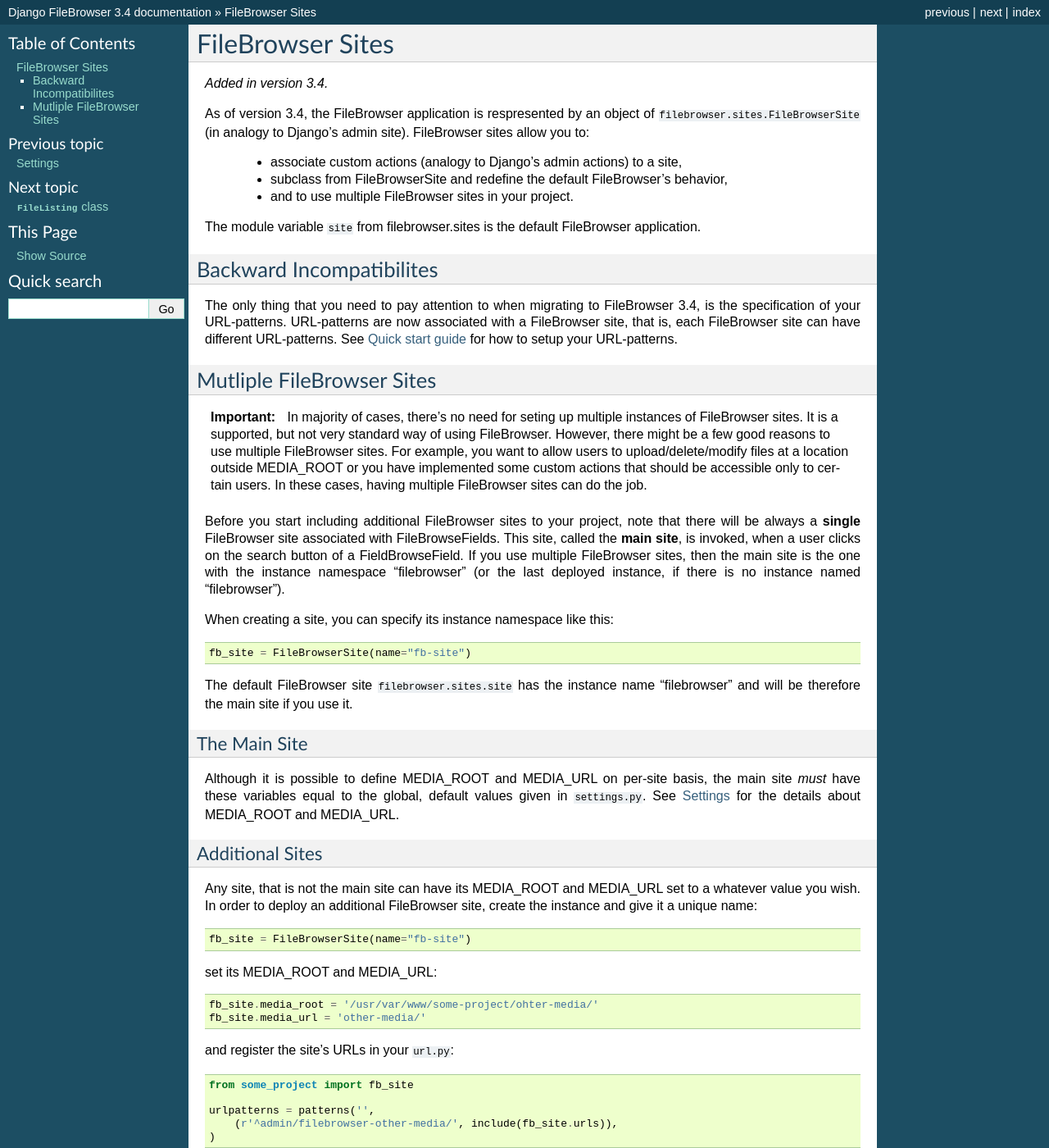
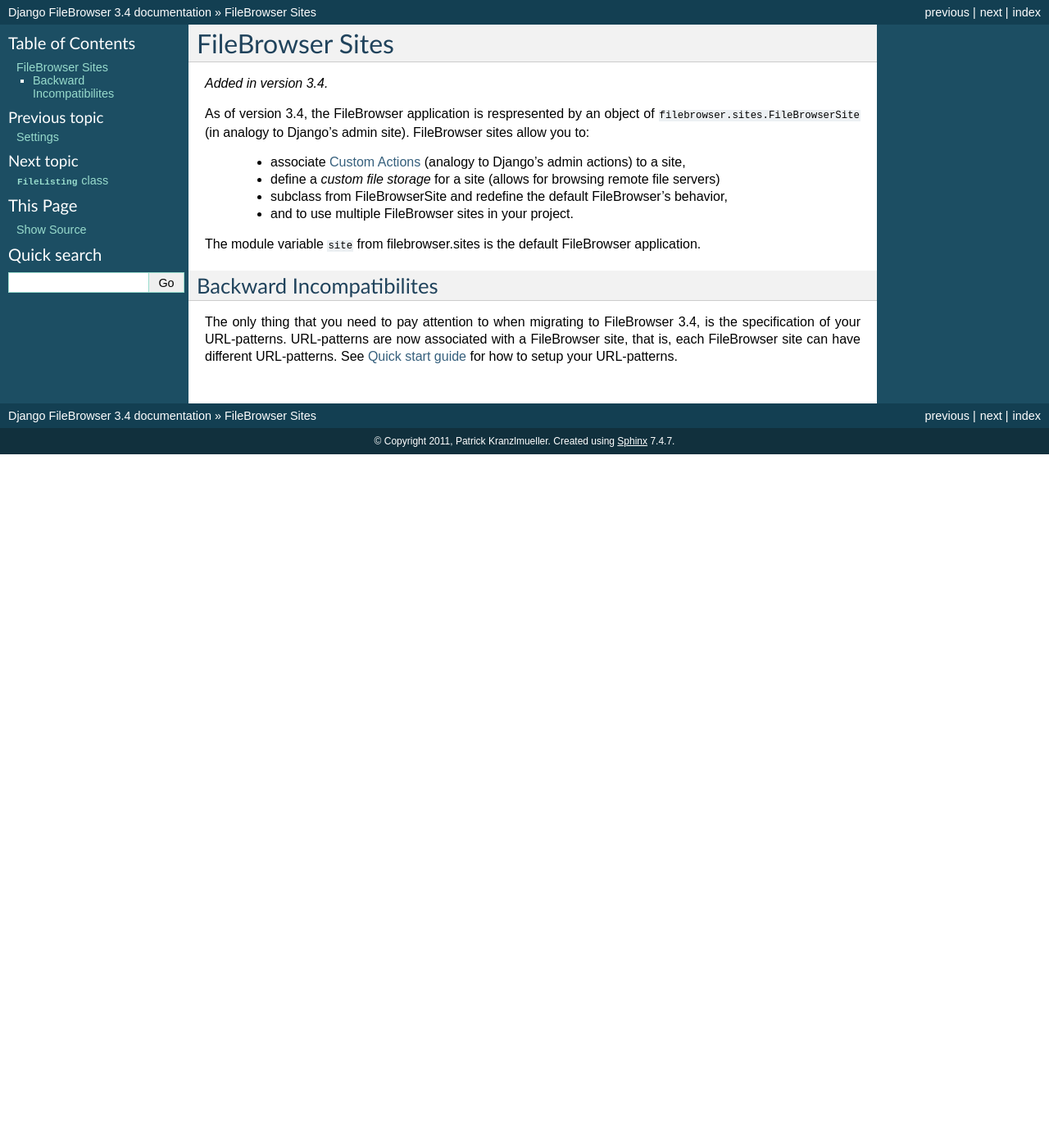
Before and after one commit to sehmaschine/django-filebrowser, a Sphinx documentation site: the page built from docs/sites.rst, in a window 1280 px wide and 1400 px high. Shown: the whole window at 82% size. Built offline with Sphinx 7.4.7, drawn with Linux system fonts in a browser that asks for light colours; some of the changed lines change nothing that is shown.

Commit message:
English locale resource updated.

```diff
--- a/docs/sites.rst
+++ b/docs/sites.rst
@@ -12,7 +12,8 @@
 
 As of version 3.4, the FileBrowser application is respresented by an object of ``filebrowser.sites.FileBrowserSite`` (in analogy to Django's admin site). FileBrowser sites allow you to:
 
-	- associate custom actions (analogy to Django's admin actions) to a site,
+	- associate :ref:`actions` (analogy to Django's admin actions) to a site,
+	- define a *custom file storage* for a site (allows for browsing remote file servers)
 	- subclass from FileBrowserSite and redefine the default FileBrowser's behavior,
 	- and to use multiple FileBrowser sites in your project.
 
@@ -23,43 +24,42 @@
 
 The only thing that you need to pay attention to when migrating to FileBrowser 3.4, is the specification of your URL-patterns. URL-patterns are now associated with a FileBrowser site, that is, each FileBrowser site can have different URL-patterns. See :ref:`quickstart` for how to setup your URL-patterns.
 
+.. Mutliple FileBrowser Sites
+.. --------------------------
 
-Mutliple FileBrowser Sites
---------------------------
+.. .. important::
 
-.. important::
+.. 	In majority of cases, there's no need for seting up multiple instances of FileBrowser sites. It is a supported, but not very standard way of using FileBrowser. However, there might be a few good reasons to use multiple |sites|. For example, you want to allow users to upload/delete/modify files at a location outside MEDIA_ROOT or you have implemented some custom actions that should be accessible only to certain users. In these cases, having multiple |sites| can do the job.
 
-	In majority of cases, there's no need for seting up multiple instances of FileBrowser sites. It is a supported, but not very standard way of using FileBrowser. However, there might be a few good reasons to use multiple |sites|. For example, you want to allow users to upload/delete/modify files at a location outside MEDIA_ROOT or you have implemented some custom actions that should be accessible only to certain users. In these cases, having multiple |sites| can do the job.
+.. Before you start including additional FileBrowser sites to your project, note that there will be always a **single** FileBrowser site associated with FileBrowseFields. This site, called the **main site**, is invoked, when a user clicks on the search button of a FieldBrowseField. If you use multiple |sites|, then the main site is the one with the instance namespace "filebrowser" (or the last deployed instance, if there is no instance named "filebrowser").
 
-Before you start including additional FileBrowser sites to your project, note that there will be always a **single** FileBrowser site associated with FileBrowseFields. This site, called the **main site**, is invoked, when a user clicks on the search button of a FieldBrowseField. If you use multiple |sites|, then the main site is the one with the instance namespace "filebrowser" (or the last deployed instance, if there is no instance named "filebrowser").
+.. When creating a site, you can specify its instance namespace like this::
 
-When creating a site, you can specify its instance namespace like this::
+.. 	fb_site = FileBrowserSite(name="fb-site")
 
-	fb_site = FileBrowserSite(name="fb-site")
+.. The default |site| ``filebrowser.sites.site`` has the instance name "filebrowser" and will be therefore the main site if you use it.
 
-The default |site| ``filebrowser.sites.site`` has the instance name "filebrowser" and will be therefore the main site if you use it.
+.. The Main Site
+.. ^^^^^^^^^^^^^
 
-The Main Site
-^^^^^^^^^^^^^
+.. Although it is possible to define MEDIA_ROOT and MEDIA_URL on per-site basis, the main site *must* have these variables equal to the global, default values given in ``settings.py``. See :ref:`settings` for the details about MEDIA_ROOT and MEDIA_URL.
 
-Although it is possible to define MEDIA_ROOT and MEDIA_URL on per-site basis, the main site *must* have these variables equal to the global, default values given in ``settings.py``. See :ref:`settings` for the details about MEDIA_ROOT and MEDIA_URL.
+.. Additional Sites
+.. ^^^^^^^^^^^^^^^^
 
-Additional Sites
-^^^^^^^^^^^^^^^^
+.. Any site, that is not the main site can have its MEDIA_ROOT and MEDIA_URL set to a whatever value you wish. In order to deploy an additional |site|, create the instance and give it a unique name::
 
-Any site, that is not the main site can have its MEDIA_ROOT and MEDIA_URL set to a whatever value you wish. In order to deploy an additional |site|, create the instance and give it a unique name::
+.. 	fb_site = FileBrowserSite(name="fb-site")
 
-	fb_site = FileBrowserSite(name="fb-site")
+.. set its MEDIA_ROOT and MEDIA_URL::
 
-set its MEDIA_ROOT and MEDIA_URL::
+.. 	fb_site.media_root = '/usr/var/www/some-project/ohter-media/'
+.. 	fb_site.media_url = 'other-media/'
 
-	fb_site.media_root = '/usr/var/www/some-project/ohter-media/'
-	fb_site.media_url = 'other-media/'
+.. and register the site's URLs in your ``url.py``::
 
-and register the site's URLs in your ``url.py``::
+.. 	from some_project import fb_site
 
-	from some_project import fb_site
-
-	urlpatterns = patterns('',
-            (r'^admin/filebrowser-other-media/', include(fb_site.urls)),
-	)
+.. 	urlpatterns = patterns('',
+..             (r'^admin/filebrowser-other-media/', include(fb_site.urls)),
+.. 	)
```
Also changed, not shown: 1 other file.
